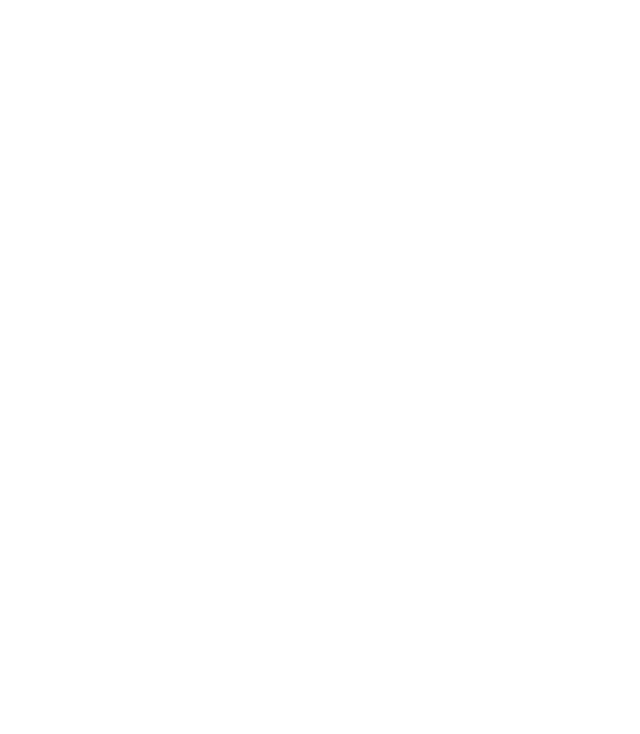
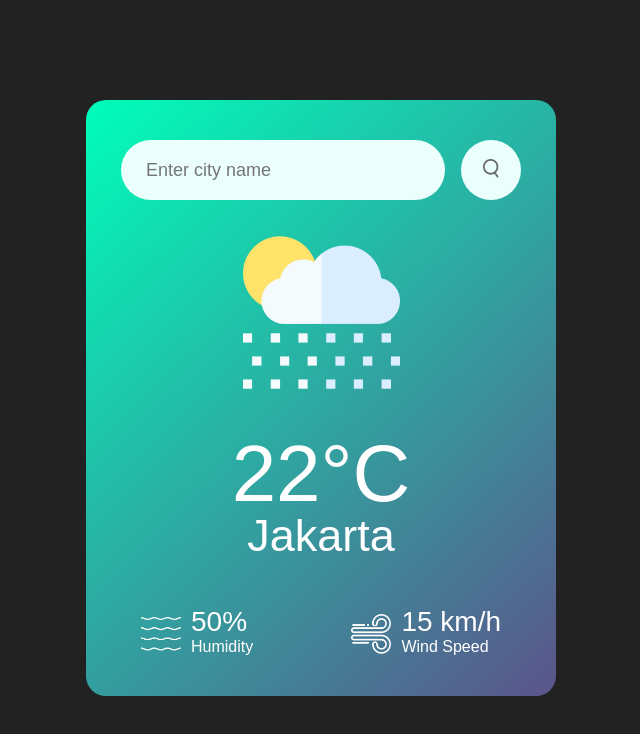
Before and after one commit to Hassanjadi/WeatherApp, a plain HTML site: page index.html in a window 1280 px wide. Shown: the whole page, without its empty margins (319-959 px from the left). Drawn offline with Linux system fonts and the light colour scheme.

Commit message:
Update file

```diff
--- a/index.html
+++ b/index.html
@@ -7,9 +7,34 @@
     <link rel="stylesheet" href="style.css" />
   </head>
   <body>
-    <!--
-        content
-     -->
+    <div class="card">
+      <div class="search">
+        <input type="text" placeholder="Enter city name" spellcheck="false" />
+        <button><img src="images/search.png" /></button>
+      </div>
+      <div class="weather">
+        <img src="images/rain.png" alt="weather-icon" />
+        <h1 class="temp">22°C</h1>
+        <h2 class="city">Jakarta</h2>
+        <div class="details">
+          <div class="col">
+            <img src="images/humidity.png" alt="" />
+            <div>
+              <p class="humidity">50%</p>
+              <p>Humidity</p>
+            </div>
+          </div>
+          <div class="col">
+            <img src="images/wind.png" alt="" />
+            <div>
+              <p class="wind">15 km/h</p>
+              <p>Wind Speed</p>
+            </div>
+          </div>
+        </div>
+      </div>
+    </div>
+
     <script src="script.js"></script>
   </body>
 </html>
--- a/style.css
+++ b/style.css
@@ -0,0 +1,96 @@
+* {
+  margin: 0;
+  padding: 0;
+  font-family: "Poppins", sans-serif;
+  box-sizing: border-box;
+}
+
+body {
+  background-color: #222;
+}
+
+.card {
+  width: 90%;
+  max-width: 470px;
+  background: linear-gradient(136deg, #00feba, #5b548a);
+  color: #fff;
+  margin: 100px auto 0;
+  border-radius: 20px;
+  padding: 40px 35px;
+  text-align: center;
+}
+
+.search {
+  width: 100%;
+  display: flex;
+  align-items: center;
+  justify-content: space-between;
+}
+
+.search input {
+  border: 0;
+  outline: 0;
+  background: #ebfffc;
+  color: #555;
+  padding: 10px 25px;
+  height: 60px;
+  border-radius: 30px;
+  flex: 1;
+  margin-right: 16px;
+  font-size: 18px;
+}
+
+.search button {
+  border: 0;
+  outline: 0;
+  background: #ebfffc;
+  border-radius: 50%;
+  width: 60px;
+  height: 60px;
+  cursor: pointer;
+}
+
+.search button img {
+  width: 16px;
+}
+
+.weather-icon {
+  width: 170px;
+  margin-top: 30px;
+}
+
+.weather h1 {
+  font-size: 80px;
+  font-weight: 500;
+}
+
+.weather h2 {
+  font-size: 45px;
+  font-weight: 400;
+  margin-top: -10px;
+}
+
+.details {
+  display: flex;
+  align-items: center;
+  justify-content: space-between;
+  padding: 0 20px;
+  margin-top: 50px;
+}
+
+.col {
+  display: flex;
+  align-items: center;
+  text-align: left;
+}
+
+.col img {
+  width: 40px;
+  margin-right: 10px;
+}
+
+.humidity,
+.wind {
+  font-size: 28px;
+  margin-top: -6px;
+}
```
Also changed, not shown: images/clear.png (added), images/clouds.png (added), images/drizzle.png (added), images/humidity.png (added), images/mist.png (added), images/rain.png (added), images/search.png (added), images/snow.png (added), images/wind.png (added).
